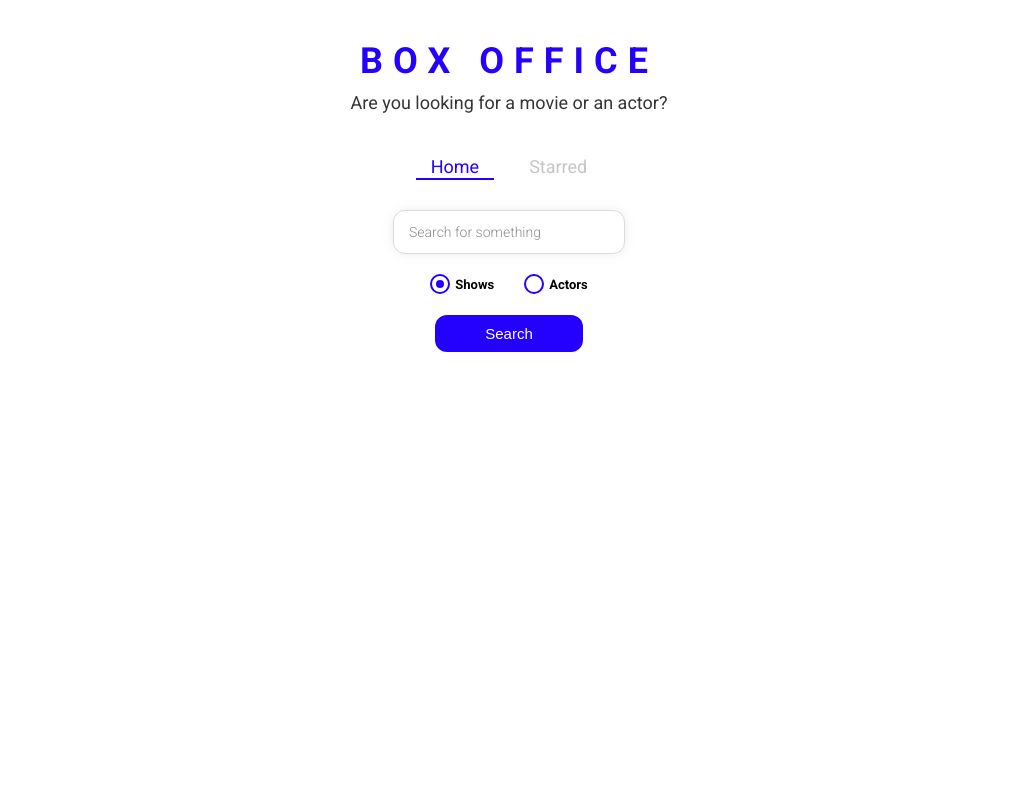
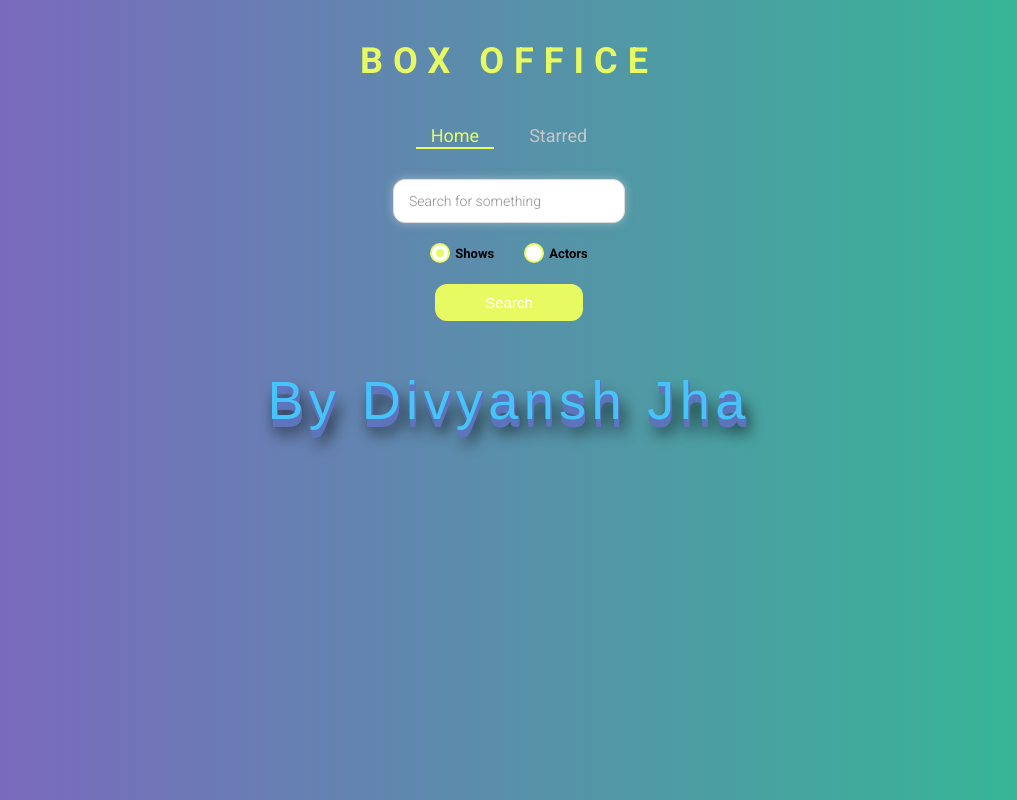
Before and after one commit to divyanshjha30/box-office-app, a React (Create React App) app: page / in a window 1280 px wide. Shown: the whole page, without its empty margins (131-1148 px from the left). Built offline with nearby package versions, Linux system fonts and the light colour scheme.

Commit message:
updated UI and Design

```diff
--- a/src/components/AppTitle.jsx
+++ b/src/components/AppTitle.jsx
@@ -1,15 +1,11 @@
 import { styled } from 'styled-components';
 
 export default function AppTitle(props) {
-  const {
-    title = 'Box Office',
-    subtitle = 'Are you looking for a movie or an actor?',
-  } = props;
+  const { title = 'Box Office' } = props;
 
   return (
     <TitleWrapper>
       <h1>{title}</h1>
-      <p>{subtitle}</p>
     </TitleWrapper>
   );
 }
@@ -23,8 +19,4 @@ const TitleWrapper = styled.div`
     text-transform: uppercase;
     margin: 0 0 10px;
   }
-  p {
-    color: ${({ theme }) => theme.mainColors.dark};
-    margin: 0;
-  }
 `;
--- a/src/components/MainLayout.jsx
+++ b/src/components/MainLayout.jsx
@@ -1,11 +1,13 @@
 import { Outlet } from 'react-router-dom';
 import Navs from './Navs';
 import AppTitle from './AppTitle';
+import SubTitle from './SubTitle'
 
 const MainLayout = () => {
   return (
     <div>
       <AppTitle />
+      <SubTitle />
       <Navs />
       <Outlet />
     </div>
--- /dev/null
+++ b/src/components/SubTitle.jsx
@@ -0,0 +1,53 @@
+import { styled, keyframes } from 'styled-components';
+
+export default function AppTitle() {
+  return (
+    <p>
+      <ThreeDText>By Divyansh Jha</ThreeDText>
+    </p>
+  );
+}
+
+const threeDAnimation = keyframes`
+  from {
+    transform: scale(1) translate(-50%, -50%);
+    text-shadow: 1px 1px 0 grey, 1px 2px 0 grey, 1px 3px 0 grey, 1px 4px 0 grey,
+      1px 5px 0 grey, 1px 6px 0 grey, 1px 7px 0 grey, 1px 8px 0 grey,
+      5px 13px 15px black;
+  }
+
+  to {
+    transform: scale(1.1) translate(-50%, -50%);
+    text-shadow: 1px -1px 0 grey, 1px -2px 0 grey, 1px -3px 0 grey,
+      1px -4px 0 grey, 1px -5px 0 grey, 1px -6px 0 grey, 1px -7px 0 grey,
+      1px -8px 0 grey, 5px -13px 15px black, 5px -13px 25px #808080;
+  }
+`;
+
+const ThreeDText = styled.div`
+  color: #46c4fa;
+  white-space: nowrap;
+  position: absolute;
+  top: 50%;
+  left: 50%;
+  transform: translate(-50%, -50%);
+  font-size: 3em;
+  font-family: sans-serif;
+  letter-spacing: 0.1em;
+  transition: 0.3s;
+  text-shadow:
+    1px 1px 0 #5e74bd,
+    1px 2px 0 #5e74bd,
+    1px 3px 0 #5e74bd,
+    1px 4px 0 #5e74bd,
+    1px 5px 0 #5e74bd,
+    1px 6px 0 #5e74bd,
+    1px 7px 0 #5e74bd,
+    1px 8px 0 #5e74bd,
+    5px 13px 15px black;
+
+  &:hover {
+    transition: 0.3s;
+    animation: ${threeDAnimation};
+  }
+`;
--- a/src/components/common/StarIcon.jsx
+++ b/src/components/common/StarIcon.jsx
@@ -4,7 +4,7 @@ export const StarIcon = styled.div`
   display: inline-block;
   width: 18px;
   height: 18px;
-  background-color: ${props => (props.active ? '#ffc806' : '#ddd')};
+  background-color: ${props => (props.active ? '#ffc806' : '#808274')};
   clip-path: polygon(
     50% 0%,
     61% 35%,
--- a/src/theme.jsx
+++ b/src/theme.jsx
@@ -3,7 +3,8 @@ import { ThemeProvider, createGlobalStyle } from 'styled-components';
 const theme = {
   fontFamily: 'Roboto, sans-serif',
   mainColors: {
-    blue: '#2400ff',
+    // blue: '#2400ff',
+    blue: '#e8fa61',
     gray: '#c6c6c6',
     dark: '#353535',
   },
@@ -11,6 +12,7 @@ const theme = {
 
 const GlobalStyles = createGlobalStyle`
   body {
+    background-image: linear-gradient(to right, #8360c3, #2ebf91);
     font-family: ${({ theme }) => theme.fontFamily};
     font-size: 18px;
     margin: 0;
```
